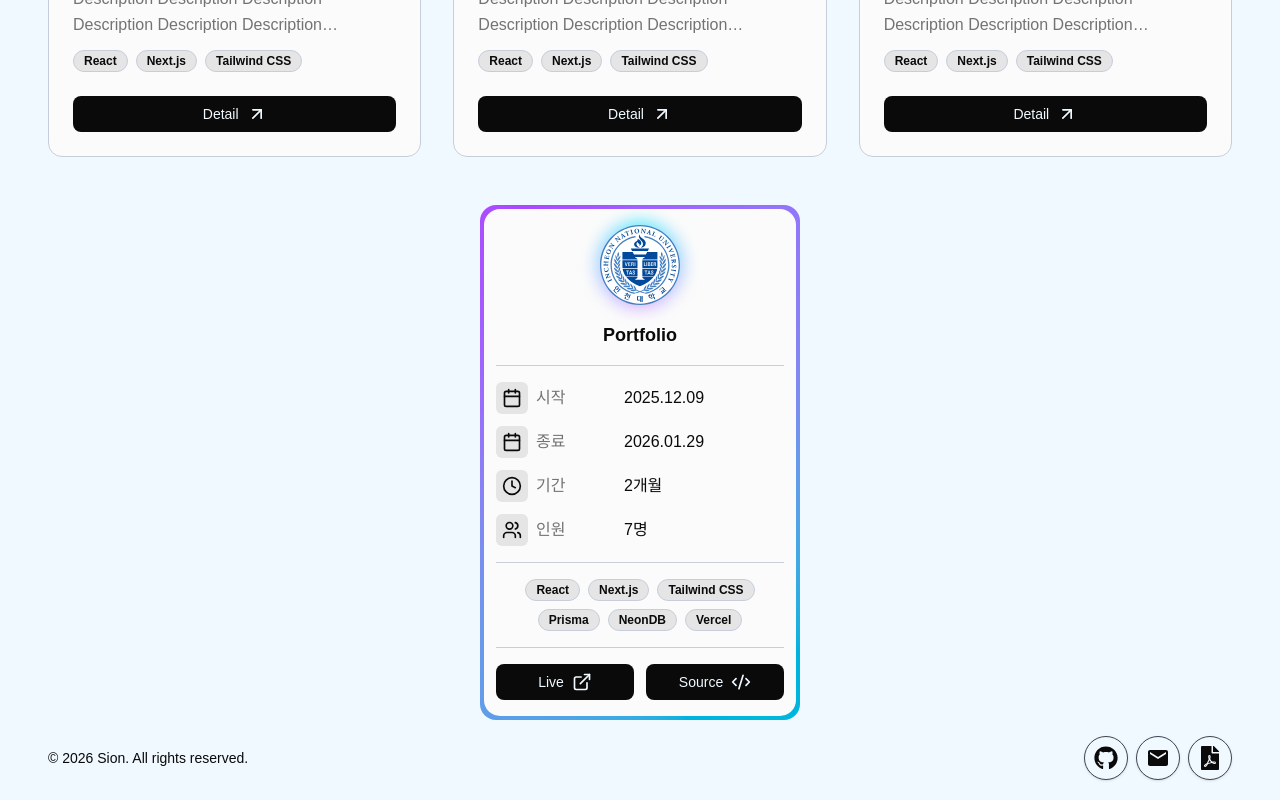
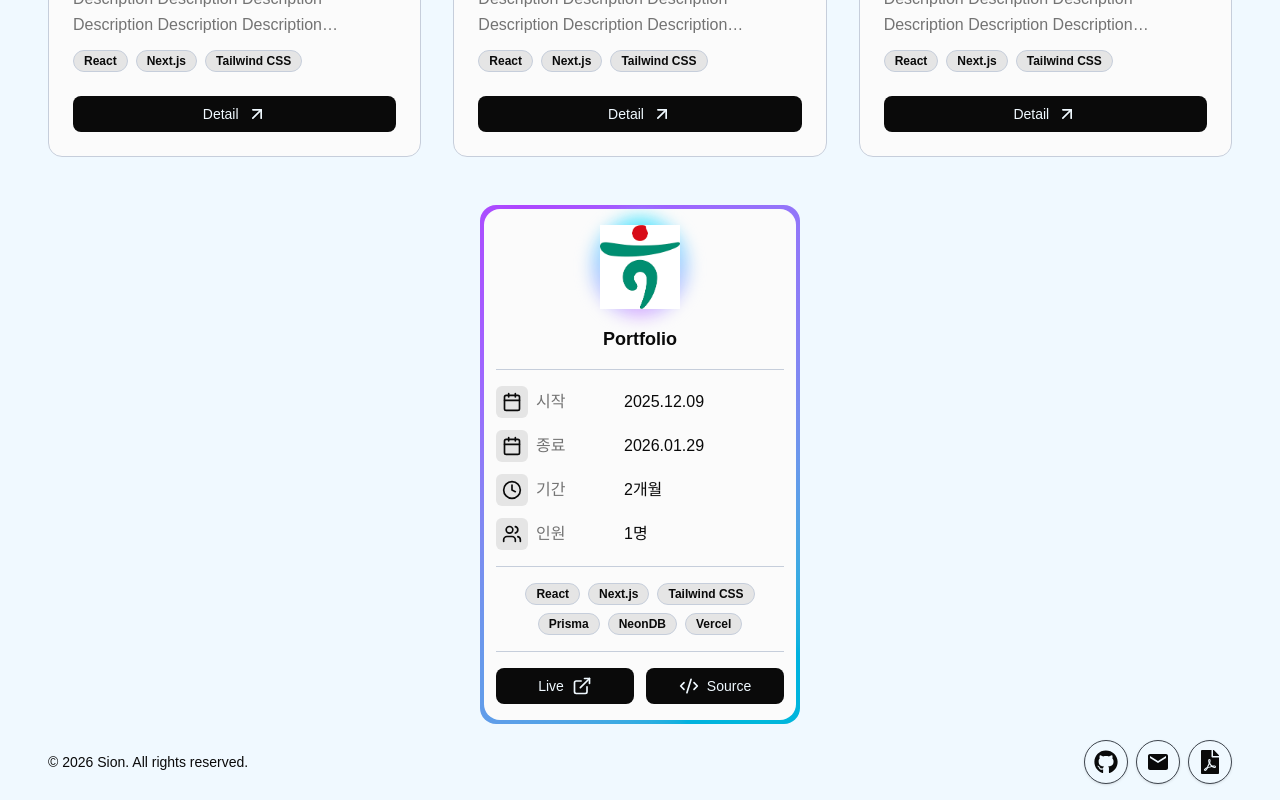
Before and after one commit to Sionparadox/Portfolio, a Next.js app: page /comp in a window 1280 px wide. Shown: the part 696-1496 px from the top of the page. Built offline with nearby package versions, Linux system fonts and the light colour scheme; a web font is replaced by a local one.

Commit message:
[feat] 프로젝트상세박스 컴포넌트 분리

```diff
--- a/app/(pages)/comp/page.tsx
+++ b/app/(pages)/comp/page.tsx
@@ -1,11 +1,8 @@
-import Badge from '@/components/atoms/Badge';
-import { Button } from '@/components/atoms/Button';
 import Container from '@/components/atoms/Container';
 import ExploreCard from '@/components/molecules/ExploreCard';
 import ProjectCard from '@/components/molecules/ProjectCard';
-import { Calendar, Clock, CodeXml, ExternalLink, Users } from 'lucide-react';
+import ProjectDetailBox from '@/components/molecules/ProjectDetailBox';
 import { FaGithub } from 'react-icons/fa6';
-import Image from 'next/image';
 
 const Page = () => {
   return (
@@ -18,82 +15,12 @@ const Page = () => {
           link='https://github.com'
         />
       </div>
-
       <div className='grid w-full grid-cols-1 gap-8 sm:grid-cols-2 lg:grid-cols-3'>
         <ProjectCard />
         <ProjectCard />
         <ProjectCard />
       </div>
-
-      <div className='bg-card relative z-0 w-80 overflow-hidden rounded-2xl'>
-        <div className='absolute -inset-[150%] -z-20 animate-[spin_4s_linear_infinite] bg-conic from-cyan-500 via-purple-500 to-cyan-500' />
-
-        <div className='bg-card absolute inset-1 -z-10 rounded-2xl' />
-        <div className='relative z-10 flex flex-col items-center gap-4 p-4 py-5'>
-          <div className='relative flex items-center justify-center'>
-            <Image
-              src='/img/timeline/inu.svg'
-              alt='Inu'
-              width={80}
-              height={80}
-            />
-            <div className='absolute -inset-1 -z-10 rounded-full bg-conic from-cyan-300 via-purple-300 to-cyan-300 blur dark:from-cyan-500 dark:via-purple-500 dark:to-cyan-500' />
-          </div>
-          <h3 className='text-lg font-bold'>Portfolio</h3>
-          <div className='w-full border-b' />
-          <div className='flex w-full flex-col gap-3'>
-            <div className='flex w-full items-center gap-2'>
-              <div className='bg-muted flex h-8 w-8 items-center justify-center rounded-sm'>
-                <Calendar className='size-5' />
-              </div>
-              <p className='text-muted-foreground w-20 text-start'>시작</p>
-              <p className=''>2025.12.09</p>
-            </div>
-            <div className='flex w-full items-center gap-2'>
-              <div className='bg-muted flex h-8 w-8 items-center justify-center rounded-sm'>
-                <Calendar className='size-5' />
-              </div>
-              <p className='text-muted-foreground w-20 text-start'>종료</p>
-              <p className=''>2026.01.29</p>
-            </div>
-
-            <div className='flex w-full items-center gap-2'>
-              <div className='bg-muted flex h-8 w-8 items-center justify-center rounded-sm'>
-                <Clock className='size-5' />
-              </div>
-              <p className='text-muted-foreground w-20 text-start'>기간</p>
-              <p className=''>2개월</p>
-            </div>
-            <div className='flex w-full items-center gap-2'>
-              <div className='bg-muted flex h-8 w-8 items-center justify-center rounded-sm'>
-                <Users className='size-5' />
-              </div>
-              <p className='text-muted-foreground w-20 text-start'>인원</p>
-              <p className=''>7명</p>
-            </div>
-          </div>
-          <div className='w-full border-b' />
-          <div className='flex w-full flex-wrap items-center justify-center gap-2'>
-            <Badge label='React' />
-            <Badge label='Next.js' />
-            <Badge label='Tailwind CSS' />
-            <Badge label='Prisma' />
-            <Badge label='NeonDB' />
-            <Badge label='Vercel' />
-          </div>
-          <div className='w-full border-b' />
-          <div className='flex w-full gap-3'>
-            <Button variant='inverted' className='w-full'>
-              Live
-              <ExternalLink />
-            </Button>
-            <Button variant='inverted' className='w-full'>
-              Source
-              <CodeXml />
-            </Button>
-          </div>
-        </div>
-      </div>
+      <ProjectDetailBox />
     </Container>
   );
 };
--- /dev/null
+++ b/components/atoms/InfoRow.tsx
@@ -0,0 +1,23 @@
+import { IconType } from 'react-icons';
+import { cn } from '@/lib/utils';
+
+type InfoRowProps = {
+  Icon: IconType;
+  label: string;
+  value: string;
+  className?: string;
+};
+
+const InfoRow = ({ Icon, label, value, className }: InfoRowProps) => {
+  return (
+    <div className={cn('flex w-full items-center gap-2', className)}>
+      <div className='bg-muted flex h-8 w-8 items-center justify-center rounded-sm'>
+        <Icon className='size-5' />
+      </div>
+      <p className='text-muted-foreground w-20 text-start'>{label}</p>
+      <p className=''>{value}</p>
+    </div>
+  );
+};
+
+export default InfoRow;
--- a/components/molecules/ProjectCard.tsx
+++ b/components/molecules/ProjectCard.tsx
@@ -3,6 +3,7 @@ import Image from 'next/image';
 import Badge from '../atoms/Badge';
 import { Button } from '../atoms/Button';
 
+//TODO: hover 효과 및 Data 연동
 const ProjectCard = () => {
   return (
     <div className='bg-card group flex flex-col overflow-hidden rounded-xl border'>
--- /dev/null
+++ b/components/molecules/ProjectDetailBox.tsx
@@ -0,0 +1,65 @@
+import { Calendar, Clock, CodeXml, ExternalLink, Users } from 'lucide-react';
+import Image from 'next/image';
+import Link from 'next/link';
+import Badge from '../atoms/Badge';
+import { Button } from '../atoms/Button';
+import InfoRow from '../atoms/InfoRow';
+
+//TODO: hover 효과 및 Data 연동
+const ProjectDetailBox = () => {
+  return (
+    <div className='bg-card relative z-0 w-80 overflow-hidden rounded-2xl'>
+      <div className='absolute -inset-[150%] -z-20 animate-[spin_4s_linear_infinite] bg-conic from-cyan-500 via-purple-500 to-cyan-500' />
+
+      <div className='bg-card absolute inset-1 -z-10 rounded-2xl' />
+      <div className='relative z-10 flex flex-col items-center gap-4 p-4 py-5'>
+        <div className='relative flex items-center justify-center'>
+          <Image
+            src='/img/timeline/hana.png'
+            alt='Inu'
+            width={80}
+            height={80}
+          />
+          <div className='absolute -inset-2 -z-10 rounded-full bg-conic from-cyan-300 via-purple-300 to-cyan-300 blur dark:from-cyan-500 dark:via-purple-500 dark:to-cyan-500' />
+        </div>
+        <h3 className='text-lg font-bold'>Portfolio</h3>
+        <div className='w-full border-b' />
+        <div className='flex w-full flex-col gap-3'>
+          <InfoRow Icon={Calendar} label='시작' value='2025.12.09' />
+          <InfoRow Icon={Calendar} label='종료' value='2026.01.29' />
+          <InfoRow Icon={Clock} label='기간' value='2개월' />
+          <InfoRow Icon={Users} label='인원' value='1명' />
+        </div>
+        <div className='w-full border-b' />
+        <div className='flex w-full flex-wrap items-center justify-center gap-2'>
+          <Badge label='React' />
+          <Badge label='Next.js' />
+          <Badge label='Tailwind CSS' />
+          <Badge label='Prisma' />
+          <Badge label='NeonDB' />
+          <Badge label='Vercel' />
+        </div>
+        <div className='w-full border-b' />
+        <div className='flex w-full gap-3'>
+          <Button variant='inverted' className='w-full' asChild>
+            <Link href='/' target='_blank'>
+              Live
+              <ExternalLink />
+            </Link>
+          </Button>
+          <Button variant='inverted' className='w-full' asChild>
+            <Link
+              href='https://github.com/Sionparadox/portfolio'
+              target='_blank'
+            >
+              <CodeXml />
+              Source
+            </Link>
+          </Button>
+        </div>
+      </div>
+    </div>
+  );
+};
+
+export default ProjectDetailBox;
```
